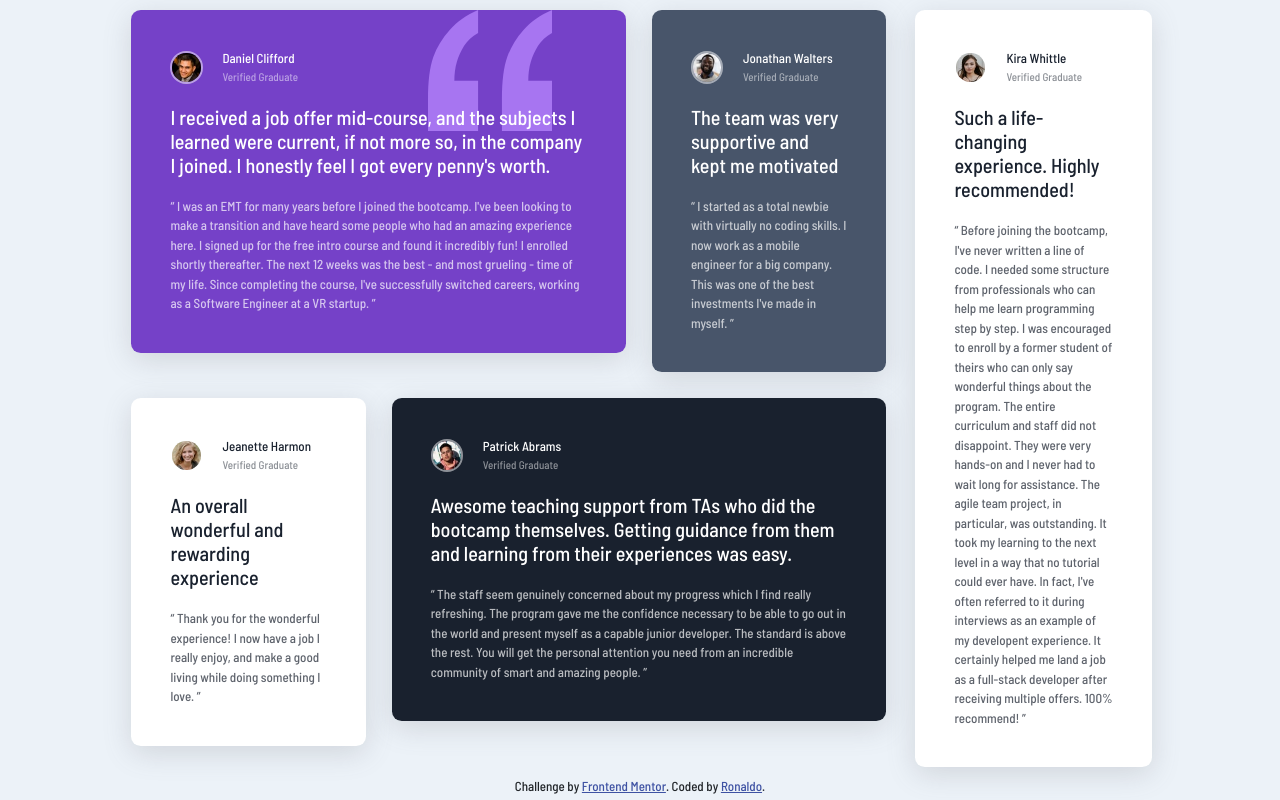
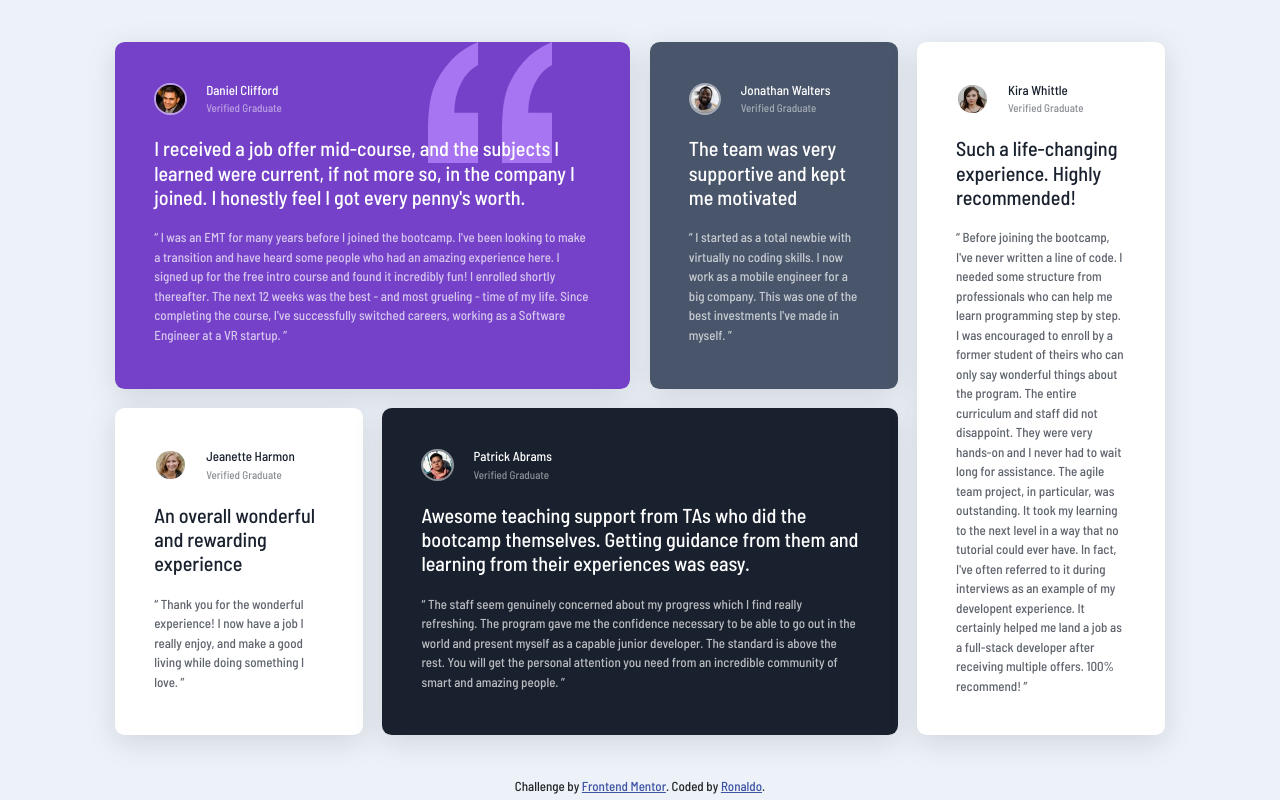
Before and after one commit to marckesin/Testimonials-Grid-Section, a plain HTML site: page index.html in a window 1280 px wide. Drawn offline with nearby package versions, Linux system fonts and the light colour scheme.

Commit message:
Alteração na configuração do grid layout

```diff
--- a/index.html
+++ b/index.html
@@ -25,11 +25,8 @@
       class="container-main d-flex flex-column justify-content-between h-100 pb-1"
     >
       <main class="m-auto">
-        <div class="row w-100 m-auto">
-          <div class="col-lg-9 px-lg-3">
-            <div class="row pb-lg-3">
-              <div class="col-lg-8 px-lg-3">
-                <div class="card-1 bg-violet p-5">
+        <div class="container-grid">
+          <div class="card-1 c-1 bg-violet p-5">
             <div class="d-flex align-items-center">
               <img
                 class="avatar"
@@ -38,30 +35,26 @@
               />
               <div class="d-flex flex-column ms-4">
                 <p class="name text-white-100 m-0">Daniel Clifford</p>
-                      <p class="verified text-white-50 m-0">
-                        Verified Graduate
-                      </p>
+                <p class="verified text-white-50 m-0">Verified Graduate</p>
               </div>
             </div>
             <h1 class="heading text-white-100 my-4">
-                    I received a job offer mid-course, and the subjects I
-                    learned were current, if not more so, in the company I
-                    joined. I honestly feel I got every penny&#39;s worth.
+              I received a job offer mid-course, and the subjects I learned were
+              current, if not more so, in the company I joined. I honestly feel
+              I got every penny&#39;s worth.
             </h1>
             <p class="text-white-70 m-0">
               “ I was an EMT for many years before I joined the bootcamp.
-                    I&#39;ve been looking to make a transition and have heard
-                    some people who had an amazing experience here. I signed up
-                    for the free intro course and found it incredibly fun! I
-                    enrolled shortly thereafter. The next 12 weeks was the best
-                    - and most grueling - time of my life. Since completing the
-                    course, I&#39;ve successfully switched careers, working as a
-                    Software Engineer at a VR startup. ”
+              I&#39;ve been looking to make a transition and have heard some
+              people who had an amazing experience here. I signed up for the
+              free intro course and found it incredibly fun! I enrolled shortly
+              thereafter. The next 12 weeks was the best - and most grueling -
+              time of my life. Since completing the course, I&#39;ve
+              successfully switched careers, working as a Software Engineer at a
+              VR startup. ”
             </p>
           </div>
-              </div>
-              <div class="col-lg-4 px-lg-3">
-                <div class="card-1 bg-grayish-blue p-5">
+          <div class="card-1 c-2 bg-grayish-blue p-5">
             <div class="d-flex align-items-center">
               <img
                 class="avatar"
@@ -70,26 +63,19 @@
               />
               <div class="d-flex flex-column ms-4">
                 <p class="name text-white-100 m-0">Jonathan Walters</p>
-                      <p class="verified text-white-50 m-0">
-                        Verified Graduate
-                      </p>
+                <p class="verified text-white-50 m-0">Verified Graduate</p>
               </div>
             </div>
             <h1 class="heading text-white-100 my-4">
               The team was very supportive and kept me motivated
             </h1>
             <p class="text-white-70 m-0">
-                    “ I started as a total newbie with virtually no coding
-                    skills. I now work as a mobile engineer for a big company.
-                    This was one of the best investments I&#39;ve made in
-                    myself. ”
+              “ I started as a total newbie with virtually no coding skills. I
+              now work as a mobile engineer for a big company. This was one of
+              the best investments I&#39;ve made in myself. ”
             </p>
           </div>
-              </div>
-            </div>
-            <div class="row pt-lg-3">
-              <div class="col-lg-4 px-lg-3">
-                <div class="card-1 bg-white-1 p-5">
+          <div class="card-1 c-3 bg-white-1 p-5">
             <div class="d-flex align-items-center">
               <img
                 class="avatar"
@@ -106,13 +92,11 @@
             </h1>
             <p class="text-gray-70 m-0">
               “ Thank you for the wonderful experience! I now have a job I
-                    really enjoy, and make a good living while doing something I
-                    love. ”
+              really enjoy, and make a good living while doing something I love.
+              ”
             </p>
           </div>
-              </div>
-              <div class="col-lg-8 px-lg-3">
-                <div class="card-1 bg-blackish-blue p-5">
+          <div class="card-1 c-4 bg-blackish-blue p-5">
             <div class="d-flex align-items-center">
               <img
                 class="avatar"
@@ -121,30 +105,24 @@
               />
               <div class="d-flex flex-column ms-4">
                 <p class="name text-white-100 m-0">Patrick Abrams</p>
-                      <p class="verified text-white-50 m-0">
-                        Verified Graduate
-                      </p>
+                <p class="verified text-white-50 m-0">Verified Graduate</p>
               </div>
             </div>
             <h1 class="heading text-white-100 my-4">
-                    Awesome teaching support from TAs who did the bootcamp
-                    themselves. Getting guidance from them and learning from
-                    their experiences was easy.
+              Awesome teaching support from TAs who did the bootcamp themselves.
+              Getting guidance from them and learning from their experiences was
+              easy.
             </h1>
             <p class="text-white-70 m-0">
-                    “ The staff seem genuinely concerned about my progress which
-                    I find really refreshing. The program gave me the confidence
-                    necessary to be able to go out in the world and present
-                    myself as a capable junior developer. The standard is above
-                    the rest. You will get the personal attention you need from
-                    an incredible community of smart and amazing people. ”
+              “ The staff seem genuinely concerned about my progress which I
+              find really refreshing. The program gave me the confidence
+              necessary to be able to go out in the world and present myself as
+              a capable junior developer. The standard is above the rest. You
+              will get the personal attention you need from an incredible
+              community of smart and amazing people. ”
             </p>
           </div>
-              </div>
-            </div>
-          </div>
-          <div class="col-lg-3 px-lg-3">
-            <div class="card-1 bg-white-1 h-100 p-5">
+          <div class="card-1 c-5 bg-white-1 p-5">
             <div class="d-flex align-items-center">
               <img
                 class="avatar"
@@ -169,11 +147,10 @@
               assistance. The agile team project, in particular, was
               outstanding. It took my learning to the next level in a way that
               no tutorial could ever have. In fact, I&#39;ve often referred to
-                it during interviews as an example of my developent experience.
-                It certainly helped me land a job as a full-stack developer
-                after receiving multiple offers. 100% recommend! ”
+              it during interviews as an example of my developent experience. It
+              certainly helped me land a job as a full-stack developer after
+              receiving multiple offers. 100% recommend! ”
             </p>
-            </div>
           </div>
         </div>
       </main>
--- a/stylesheets/style.scss
+++ b/stylesheets/style.scss
@@ -54,8 +54,33 @@ main {
   box-shadow: rgba(100, 100, 111, 0.2) 0 7px 29px 0;
 }
 
+.container-grid {
+  display: grid;
+  grid-auto-columns: 2fr;
+  grid-template-areas:
+    "c-1 c-1 c-2 c-5"
+    "c-3 c-4 c-4 c-5";
+  gap: 1.5rem;
+}
+
 .container-main {
   background-color: $light-grayish-blue;
+}
+
+.c-1 {
+  grid-area: c-1;
+}
+.c-2 {
+  grid-area: c-2;
+}
+.c-3 {
+  grid-area: c-3;
+}
+.c-4 {
+  grid-area: c-4;
+}
+.c-5 {
+  grid-area: c-5;
 }
 
 .heading {
@@ -108,11 +133,34 @@ main {
     background-size: 9rem;
   }
 
-  .card-1 {
-    margin-bottom: 2rem;
+  // .container-grid {
+  //   grid-template-areas:
+  //     "c-1"
+  //     "c-2"
+  //     "c-3"
+  //     "c-4"
+  //     "c-5";
+  // }
+
+  .container-grid {
+    grid-template-areas:
+      "c-1 c-2"
+      "c-3 c-3"
+      "c-4 c-5";
+  }
+}
+
+@media (max-width: 768px) {
+  .container-grid {
+    grid-template-areas:
+      "c-1"
+      "c-2"
+      "c-3"
+      "c-4"
+      "c-5";
   }
 
   .container-main {
-    padding: 5rem 0.5rem;
+    padding: 5rem 1rem;
   }
 }
```
Also changed, not shown: stylesheets/style.css. Lines whose indentation alone changed are shown as unchanged.
